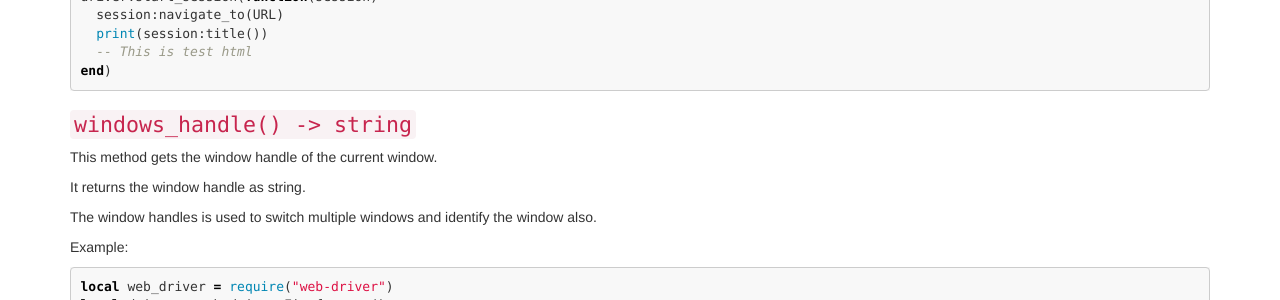
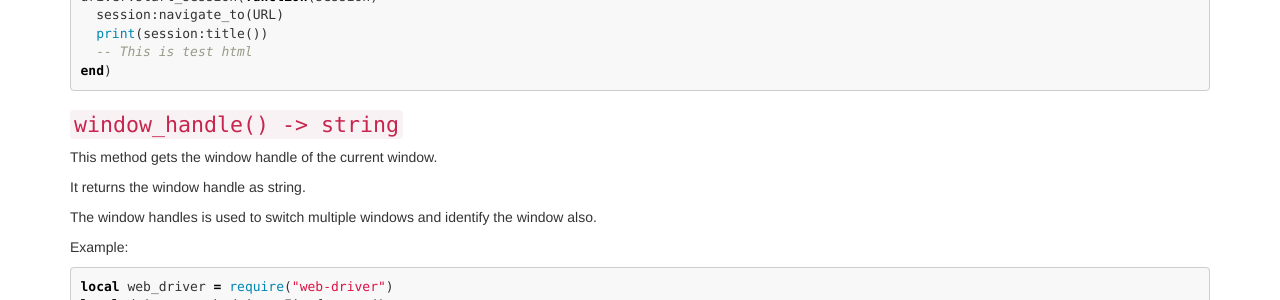
Before and after one commit to clear-code/lua-web-driver, a Jekyll site: the page built from docs/reference/session.md, in a window 1280 px wide and 900 px high, scrolled down 2491 px. Shown: the part 148-448 px from the top of the window. Built offline with Jekyll 4.4.1, drawn with Linux system fonts in a browser that asks for light colours.

Commit message:
doc reference: fix a typo

````diff
--- a/docs/reference/session.md
+++ b/docs/reference/session.md
@@ -154,7 +154,7 @@ driver:start_session(function(session)
 end)
 ```
 
-### `windows_handle() -> string` {#window-handle}
+### `window_handle() -> string` {#window-handle}
 
 This method gets the window handle of the current window.
 
````
Also changed, not shown: docs/ja/reference/session.md (+1 -1 lines), 1 other file.
